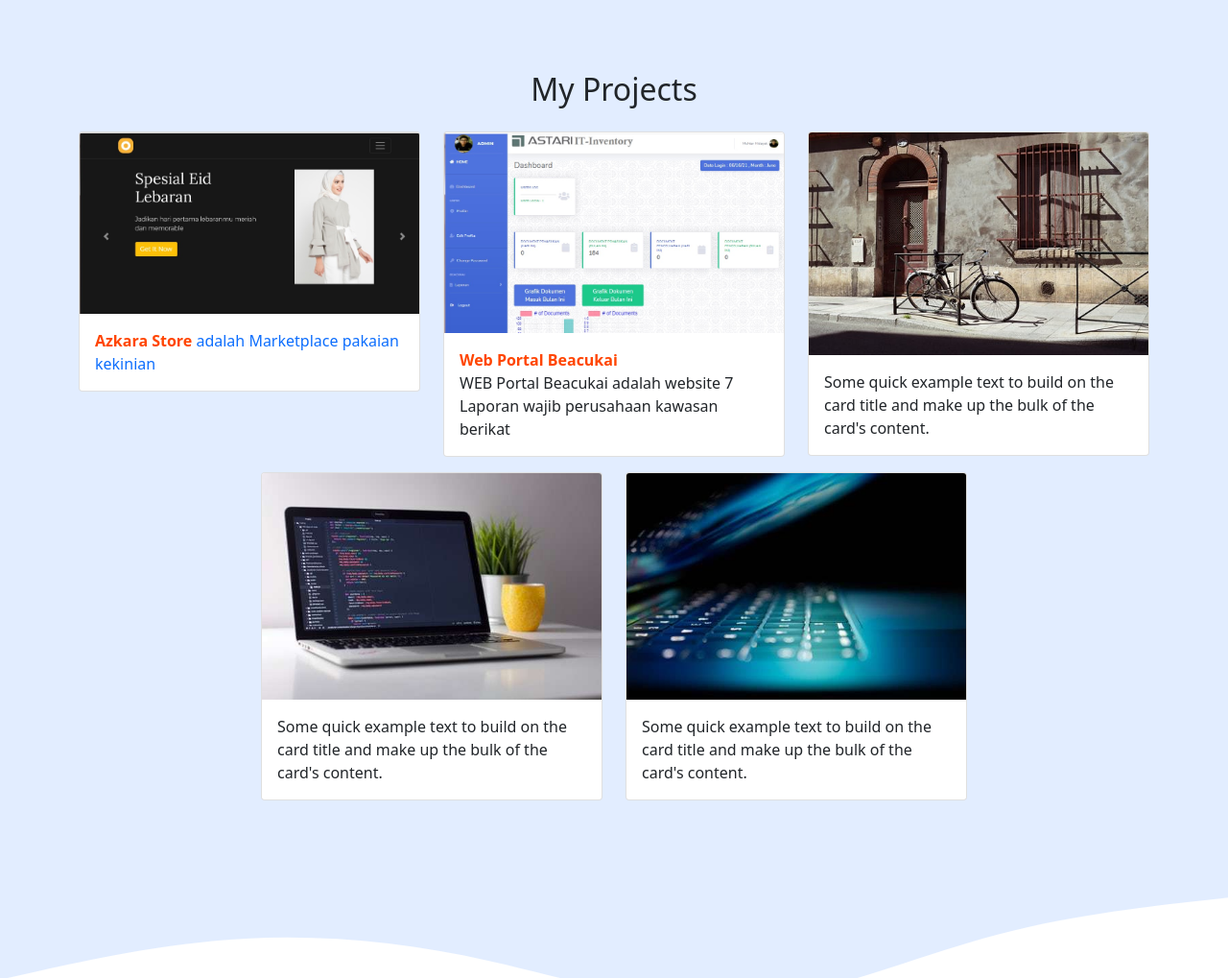
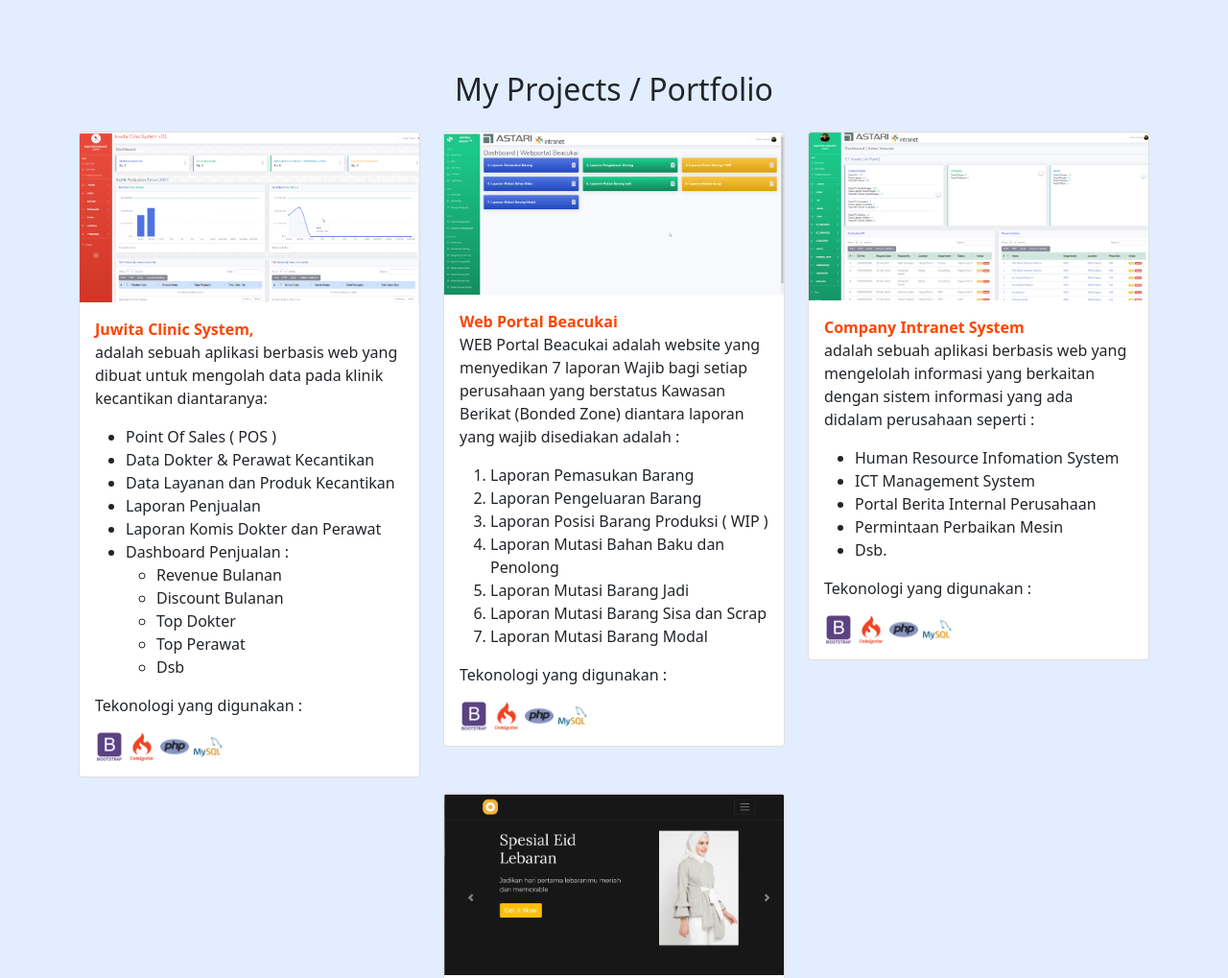
Before and after one commit to hidayatTM/hidayattm.github.io, a plain HTML site: page index.html in a window 1280 px wide. Shown: the part 1360-2379 px from the top of the page at 96% size. Drawn offline with nearby package versions, Linux system fonts and the light colour scheme.

Commit message:
first commit 2023

```diff
--- a/index.html
+++ b/index.html
@@ -120,65 +120,112 @@
         <div class="container">
             <div class="row text-center mb-3">
                 <div class="col">
-                    <h2>My Projects</h2>
+                    <h2>My Projects / Portfolio </h2>
                 </div>
             </div>
             <div class="row justify-content-center">
+
                 <div class="col-md-4 mb-3" data-aos="flip-left" data-aos-duration="500" data-aos-delay="100">
                     <div class="card">
-                        <a href="https://hidayattm.github.io/azkarastore.github.io/index.html">
-                            <img src="img/Projects/promo.jpg" class="card-img-top gambar-thumb" alt="project-1">
-                            <div class="card-body">
-                                <p class="card-text"><strong style="color: orangered;"> Azkara Store  </strong>adalah Marketplace pakaian kekinian
-                                </p>
-                        </a>
+                        <!-- <a href="https://hidayattm.github.io/azkarastore.github.io/index.html"> -->
+                        <img src="img/Projects/Juwita Clinic Dashboard.png" class="card-img-top gambar-thumb" alt="project-1">
+                        <div class="card-body">
+                            <strong style="color: orangered;">Juwita Clinic System,
+                                </strong>
+                            <p class="card-text">adalah sebuah aplikasi berbasis web yang dibuat untuk mengolah data pada klinik kecantikan diantaranya:
+                                <ul>
+                                    <li>Point Of Sales ( POS )</li>
+                                    <li>Data Dokter & Perawat Kecantikan</li>
+                                    <li>Data Layanan dan Produk Kecantikan</li>
+                                    <li>Laporan Penjualan</li>
+                                    <li>Laporan Komis Dokter dan Perawat</li>
+                                    <li>Dashboard Penjualan :
+                                        <ul>
+                                            <li>Revenue Bulanan</li>
+                                            <li>Discount Bulanan</li>
+                                            <li>Top Dokter</li>
+                                            <li>Top Perawat</li>
+                                            <li>Dsb</li>
+                                        </ul>
+                                    </li>
+
+                                </ul>
+                            </p>
+                            <p>Tekonologi yang digunakan :</p>
+                            <i class="fa fa-cloud"><img src="Icons/bootstrap.ico" alt="" height="30px" width="30px"></i>
+                            <i class="fa fa-cloud"><img src="Icons/codeigniter.ico" alt="" height="30px" width="30px"></i>
+                            <i class="fa fa-cloud"><img src="Icons/php.ico" alt="" height="30px" width="30px"></i>
+                            <i class="fa fa-cloud"><img src="Icons/mysql.ico" alt="" height="30px" width="30px"></i>
+
                         </div>
                     </div>
                 </div>
 
                 <div class="col-md-4 mb-3" data-aos="flip-left" data-aos-duration="500" data-aos-delay="200">
                     <div class="card">
-                        <img src="img/Projects/BC.jpg" class="card-img-top gambar-thumb" alt="project-1">
+                        <img src="img/Projects/IT Inventory Online - Kawasan Berikat.png" class="card-img-top gambar-thumb" alt="project-2">
                         <div class="card-body">
                             <strong style="color: orangered;">Web Portal Beacukai
-                        </strong></a>
-                            <p class="card-text">WEB Portal Beacukai adalah website 7 Laporan wajib perusahaan kawasan berikat
+                        </strong>
+                            <p class="card-text">WEB Portal Beacukai adalah website yang menyedikan 7 laporan Wajib bagi setiap perusahaan yang berstatus Kawasan Berikat (Bonded Zone) diantara laporan yang wajib disediakan adalah :
+                                <ol>
+                                    <li>Laporan Pemasukan Barang</li>
+                                    <li>Laporan Pengeluaran Barang</li>
+                                    <li>Laporan Posisi Barang Produksi ( WIP )</li>
+                                    <li>Laporan Mutasi Bahan Baku dan Penolong</li>
+                                    <li>Laporan Mutasi Barang Jadi</li>
+                                    <li>Laporan Mutasi Barang Sisa dan Scrap</li>
+                                    <li>Laporan Mutasi Barang Modal</li>
+                                </ol>
                             </p>
+                            <p>Tekonologi yang digunakan :</p>
+                            <i class="fa fa-cloud"><img src="Icons/bootstrap.ico" alt="" height="30px" width="30px"></i>
+                            <i class="fa fa-cloud"><img src="Icons/codeigniter.ico" alt="" height="30px" width="30px"></i>
+                            <i class="fa fa-cloud"><img src="Icons/php.ico" alt="" height="30px" width="30px"></i>
+                            <i class="fa fa-cloud"><img src="Icons/mysql.ico" alt="" height="30px" width="30px"></i>
 
                         </div>
                     </div>
                 </div>
 
-                <div class="col-md-4 mb-3" data-aos="flip-left" data-aos-duration="500" data-aos-delay="300">
+                <div class="col-md-4 mb-3" data-aos="flip-left" data-aos-duration="500" data-aos-delay="200">
                     <div class="card">
-                        <img src="img/Projects/3.jpg" class="card-img-top gambar-thumb" alt="project-1">
+                        <img src="img/Projects/Astari Intranet Dashboard.png" class="card-img-top gambar-thumb" alt="project-3">
                         <div class="card-body">
-                            <p class="card-text">Some quick example text to build on the card title and make up the bulk of the card's content.
+                            <strong style="color: orangered;">Company Intranet System
+                             </strong>
+                            <p class="card-text">adalah sebuah aplikasi berbasis web yang mengelolah informasi yang berkaitan dengan sistem informasi yang ada didalam perusahaan seperti :
+                                <ul>
+                                    <li>Human Resource Infomation System</li>
+                                    <li>ICT Management System</li>
+                                    <li>Portal Berita Internal Perusahaan</li>
+                                    <li>Permintaan Perbaikan Mesin</li>
+                                    <li>Dsb.</li>
+                                </ul>
                             </p>
+                            <p>Tekonologi yang digunakan :</p>
+                            <i class="fa fa-cloud"><img src="Icons/bootstrap.ico" alt="" height="30px" width="30px"></i>
+                            <i class="fa fa-cloud"><img src="Icons/codeigniter.ico" alt="" height="30px" width="30px"></i>
+                            <i class="fa fa-cloud"><img src="Icons/php.ico" alt="" height="30px" width="30px"></i>
+                            <i class="fa fa-cloud"><img src="Icons/mysql.ico" alt="" height="30px" width="30px"></i>
                         </div>
                     </div>
                 </div>
 
-                <div class="col-md-4 mb-3" data-aos="flip-left" data-aos-duration="500" data-aos-delay="400">
+                <div class="col-md-4 mb-3" data-aos="flip-left" data-aos-duration="500" data-aos-delay="100">
                     <div class="card">
-                        <img src="img/Projects/4.jpg" class="card-img-top gambar-thumb" alt="project-1">
+                        <!-- <a href="https://hidayattm.github.io/azkarastore.github.io/index.html"> -->
+                        <img src="img/Projects/promo.jpg" class="card-img-top gambar-thumb" alt="project-4">
                         <div class="card-body">
-                            <p class="card-text">Some quick example text to build on the card title and make up the bulk of the card's content.
+                            <p class="card-text"><strong style="color: orangered;"> Azkara Store  </strong>adalah Marketplace pakaian kekinian yang menyediakan beragam macam pakaian yang cocok digunakan untuk anak-anak muda zaman now.
                             </p>
+                            <p>Tekonologi yang digunakan :</p>
+                            <i class="fa fa-cloud"><img src="Icons/bootstrap.ico" alt="" height="30px" width="30px"></i>
+                            <i class="fa fa-cloud"><img src="Icons/adobe-xd.ico" alt="" height="30px" width="30px"></i>
+                            <!-- </a> -->
                         </div>
                     </div>
                 </div>
-
-                <div class="col-md-4 mb-3" data-aos="flip-left" data-aos-duration="500" data-aos-delay="500">
-                    <div class="card">
-                        <img src="img/Projects/5.jpg" class="card-img-top gambar-thumb" alt="project-1">
-                        <div class="card-body">
-                            <p class="card-text">Some quick example text to build on the card title and make up the bulk of the card's content.
-                            </p>
-                        </div>
-                    </div>
-                </div>
-
             </div>
 
         </div>
```
Also changed, not shown: Icons/adobe-xd.ico (added), Icons/bootstrap.ico (added), Icons/codeigniter.ico (added), Icons/mysql.ico (added), Icons/php.ico (added), img/Projects/Astari Intranet Dashboard.png (added), img/Projects/IT Inventory Online - Kawasan Berikat.png (added), img/Projects/Juwita Clinic Dashboard.png (added).
